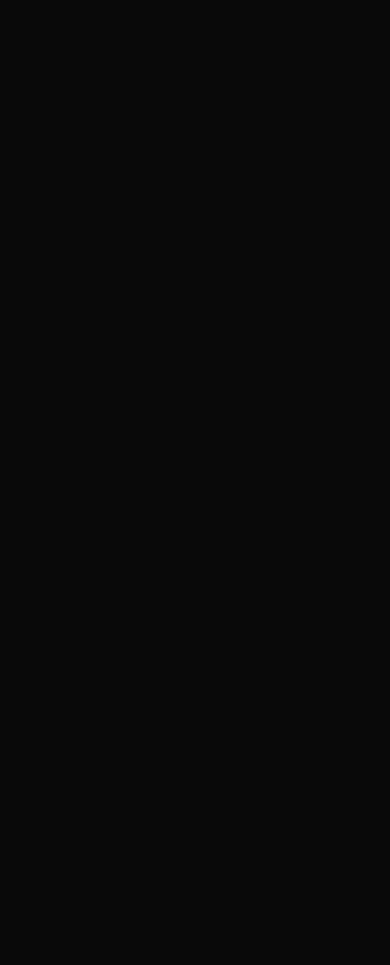
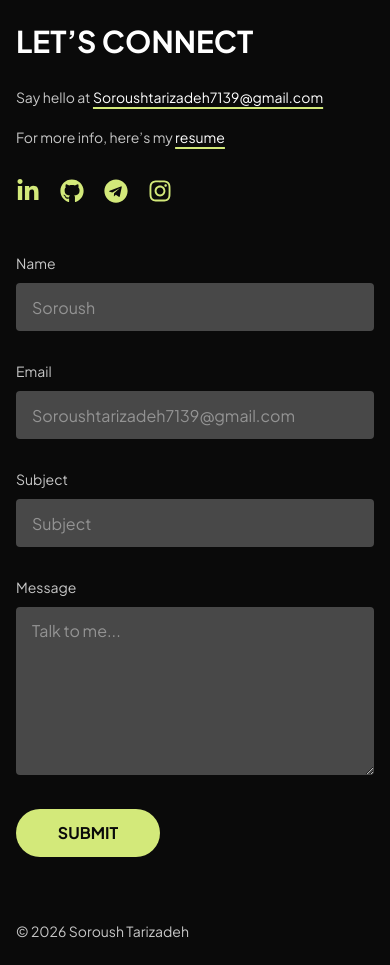
Before and after one commit to SoroushTarizade/portfolio, a Next.js app: page / in a window 390 px wide. Shown: the part 3540-4505 px from the top of the page. Before the commit the page ends 3498 px from the top, so only its background shows below. Built offline with nearby package versions, Linux system fonts and the light colour scheme.

Commit message:
feat: complete responsive contact section

```diff
--- /dev/null
+++ b/app/api/contact/route.ts
@@ -0,0 +1,57 @@
+import { NextResponse } from "next/server";
+import { Resend } from "resend";
+
+const resend = new Resend(process.env.RESEND_API_KEY);
+
+export async function POST(request: Request) {
+  try {
+    const { name, email, subject, message } = await request.json();
+
+    if (!name || !email || !subject || !message) {
+      return NextResponse.json(
+        { error: "Please fill in all fields." },
+        { status: 400 }
+      );
+    }
+
+    const { data, error } = await resend.emails.send({
+      from: "onboarding@resend.dev",
+      to: "soroushtarizadeh7139@gmail.com",
+      replyTo: email,
+      subject: `Portfolio Contact: ${subject}`,
+      html: `
+        <h2>New message from your portfolio</h2>
+
+        <p><strong>Name:</strong> ${name}</p>
+        <p><strong>Email:</strong> ${email}</p>
+        <p><strong>Subject:</strong> ${subject}</p>
+
+        <hr />
+
+        <p><strong>Message:</strong></p>
+        <p>${message}</p>
+      `,
+    });
+
+    if (error) {
+      console.error("Resend error:", error);
+
+      return NextResponse.json(
+        { error: error.message },
+        { status: 500 }
+      );
+    }
+
+    return NextResponse.json(
+      { success: true, data },
+      { status: 200 }
+    );
+  } catch (error) {
+    console.error("Contact error:", error);
+
+    return NextResponse.json(
+      { error: "Something went wrong." },
+      { status: 500 }
+    );
+  }
+}
--- a/app/page.tsx
+++ b/app/page.tsx
@@ -3,6 +3,7 @@
 import "./globals.css";
 import FeaturedProjects from "@/components/projects/FeaturedProjects";
 import AboutPreview from "@/components/about/AboutPreview";
+import Contact from "@/components/contact/Contact";
 export default function Home() {
   return (
     <>
@@ -10,6 +11,7 @@
         <Hero />
         <FeaturedProjects></FeaturedProjects>
         <AboutPreview></AboutPreview>
+        <Contact></Contact>
     </>
   );
 }
--- a/components/contact/Contact.tsx
+++ b/components/contact/Contact.tsx
@@ -0,0 +1,267 @@
+"use client";
+
+import React, { useState } from "react";
+import {
+  FaInstagram,
+  FaTelegram,
+  FaLinkedinIn,
+  FaGithub,
+} from "react-icons/fa";
+import Link from "next/link";
+
+export default function Contact() {
+  const [isSending, setIsSending] = useState(false);
+  const [status, setStatus] = useState<"success" | "error" | "">("");
+
+  async function handleSubmit(e: React.FormEvent<HTMLFormElement>) {
+    e.preventDefault();
+
+    setIsSending(true);
+    setStatus("");
+
+    const form = e.currentTarget;
+    const formData = new FormData(form);
+
+    try {
+      const response = await fetch("/api/contact", {
+        method: "POST",
+        headers: {
+          "Content-Type": "application/json",
+        },
+        body: JSON.stringify({
+          name: formData.get("name"),
+          email: formData.get("email"),
+          subject: formData.get("subject"),
+          message: formData.get("message"),
+        }),
+      });
+
+      if (!response.ok) {
+        throw new Error("Failed to send message");
+      }
+
+      form.reset();
+      setStatus("success");
+    } catch {
+      setStatus("error");
+    } finally {
+      setIsSending(false);
+    }
+  }
+
+  return (
+    <section
+      id="contact"
+      className="w-full border-t border-text-secondary/50"
+    >
+      <div className="mx-auto grid w-full max-w-7xl grid-cols-1 gap-12 px-4 py-16 sm:px-6 md:px-8 md:py-20 min-[720px]:grid-cols-2 min-[720px]:gap-16 lg:px-10 lg:gap-24">
+        {/* Contact Info */}
+        <div>
+          <h2 className="text-3xl font-bold sm:text-4xl lg:text-5xl">
+            LET’S CONNECT
+          </h2>
+
+          <div className="mt-6 text-sm leading-7 text-text-secondary sm:text-base">
+            <p>
+              Say hello at{" "}
+              <a
+                href="mailto:Soroushtarizadeh7139@gmail.com"
+                className="text-foreground underline decoration-accent decoration-2 underline-offset-4 transition-colors duration-300 hover:text-accent"
+              >
+                Soroushtarizadeh7139@gmail.com
+              </a>
+            </p>
+
+            <p className="mt-3">
+              For more info, here’s my{" "}
+              <a
+                href="/resume.pdf"
+                target="_blank"
+                rel="noopener noreferrer"
+                className="text-foreground underline decoration-accent decoration-2 underline-offset-4 transition-colors duration-300 hover:text-accent"
+              >
+                resume
+              </a>
+            </p>
+          </div>
+
+          {/* Social Links */}
+          <ul className="mt-7 flex items-center gap-5 text-2xl text-accent">
+            <li>
+              <Link
+                href="https://www.linkedin.com/in/soroush-tarizadeh/"
+                target="_blank"
+                rel="noopener noreferrer"
+                aria-label="LinkedIn"
+                className="transition-all duration-300 hover:-translate-y-1 hover:text-foreground"
+              >
+                <FaLinkedinIn />
+              </Link>
+            </li>
+
+            <li>
+              <Link
+                href="https://github.com/SoroushTarizade"
+                target="_blank"
+                rel="noopener noreferrer"
+                aria-label="GitHub"
+                className="transition-all duration-300 hover:-translate-y-1 hover:text-foreground"
+              >
+                <FaGithub />
+              </Link>
+            </li>
+
+            <li>
+              <Link
+                href="https://t.me/soroush_tr9"
+                target="_blank"
+                rel="noopener noreferrer"
+                aria-label="Telegram"
+                className="transition-all duration-300 hover:-translate-y-1 hover:text-foreground"
+              >
+                <FaTelegram />
+              </Link>
+            </li>
+
+            <li>
+              <Link
+                href="https://www.instagram.com/soroush_tr9/"
+                target="_blank"
+                rel="noopener noreferrer"
+                aria-label="Instagram"
+                className="transition-all duration-300 hover:-translate-y-1 hover:text-foreground"
+              >
+                <FaInstagram />
+              </Link>
+            </li>
+          </ul>
+        </div>
+
+        {/* Contact Form */}
+        <form
+          onSubmit={handleSubmit}
+          className="flex w-full flex-col gap-7"
+        >
+          {/* Success Message */}
+          {status === "success" && (
+            <div className="animate-in fade-in slide-in-from-top-2 rounded-lg border border-accent/30 bg-accent/10 px-5 py-4">
+              <p className="font-medium text-accent">
+                Message sent successfully.
+              </p>
+
+              <p className="mt-1 text-sm leading-6 text-text-secondary">
+                Thanks for reaching out. I’ll get back to you as soon as
+                possible.
+              </p>
+            </div>
+          )}
+
+          {/* Error Message */}
+          {status === "error" && (
+            <div className="rounded-lg border border-red-400/30 bg-red-400/10 px-5 py-4">
+              <p className="font-medium text-red-300">
+                Something went wrong.
+              </p>
+
+              <p className="mt-1 text-sm leading-6 text-text-secondary">
+                Your message could not be sent. Please try again.
+              </p>
+            </div>
+          )}
+
+          {/* Name */}
+          <div>
+            <label
+              htmlFor="name"
+              className="text-sm text-text-secondary"
+            >
+              Name
+            </label>
+
+            <input
+              id="name"
+              name="name"
+              type="text"
+              required
+              placeholder="Soroush"
+              className="mt-2 h-12 w-full rounded-sm bg-background-secondary px-4 text-foreground outline-none transition-all duration-300 placeholder:text-text-secondary/60 focus:ring-2 focus:ring-accent"
+            />
+          </div>
+
+          {/* Email */}
+          <div>
+            <label
+              htmlFor="email"
+              className="text-sm text-text-secondary"
+            >
+              Email
+            </label>
+
+            <input
+              id="email"
+              name="email"
+              type="email"
+              required
+              placeholder="Soroushtarizadeh7139@gmail.com"
+              className="mt-2 h-12 w-full rounded-sm bg-background-secondary px-4 text-foreground outline-none transition-all duration-300 placeholder:text-text-secondary/60 focus:ring-2 focus:ring-accent"
+            />
+          </div>
+
+          {/* Subject */}
+          <div>
+            <label
+              htmlFor="subject"
+              className="text-sm text-text-secondary"
+            >
+              Subject
+            </label>
+
+            <input
+              id="subject"
+              name="subject"
+              type="text"
+              required
+              placeholder="Subject"
+              className="mt-2 h-12 w-full rounded-sm bg-background-secondary px-4 text-foreground outline-none transition-all duration-300 placeholder:text-text-secondary/60 focus:ring-2 focus:ring-accent"
+            />
+          </div>
+
+          {/* Message */}
+          <div>
+            <label
+              htmlFor="message"
+              className="text-sm text-text-secondary"
+            >
+              Message
+            </label>
+
+            <textarea
+              id="message"
+              name="message"
+              required
+              rows={6}
+              placeholder="Talk to me..."
+              className="mt-2 w-full resize-y rounded-sm bg-background-secondary px-4 py-3 text-foreground outline-none transition-all duration-300 placeholder:text-text-secondary/60 focus:ring-2 focus:ring-accent"
+            />
+          </div>
+
+          {/* Submit */}
+          <button
+            type="submit"
+            disabled={isSending}
+            className="flex h-12 w-36 items-center justify-center rounded-full bg-accent px-5 font-bold text-background transition-all duration-300 hover:scale-105 hover:bg-foreground disabled:cursor-not-allowed disabled:scale-100 disabled:opacity-50"
+          >
+            {isSending ? "SENDING..." : "SUBMIT"}
+          </button>
+        </form>
+      </div>
+
+      {/* Copyright */}
+      <div className="mx-auto w-full max-w-7xl px-4 pb-6 sm:px-6 md:px-8 lg:px-10">
+        <p className="text-sm text-text-secondary">
+          © 2026 Soroush Tarizadeh
+        </p>
+      </div>
+    </section>
+  );
+}
--- a/package.json
+++ b/package.json
@@ -12,7 +12,8 @@
     "next": "16.3.1",
     "react": "19.2.8",
     "react-dom": "19.2.8",
-    "react-icons": "^5.7.0"
+    "react-icons": "^5.7.0",
+    "resend": "^6.21.0"
   },
   "devDependencies": {
     "@tailwindcss/postcss": "^4",
```
Also changed, not shown: 1 other file (tests, documents, lock files or other folders).
